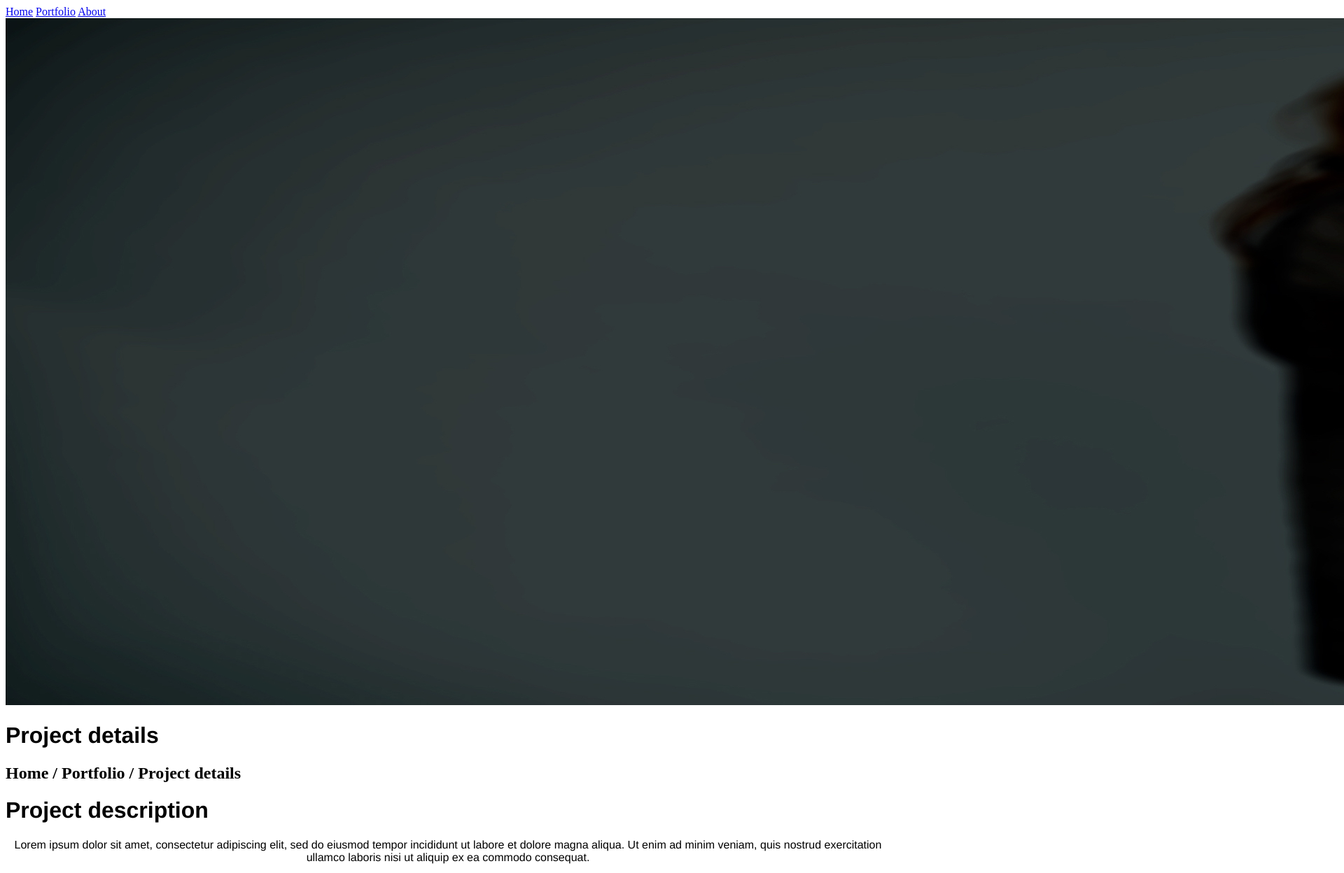
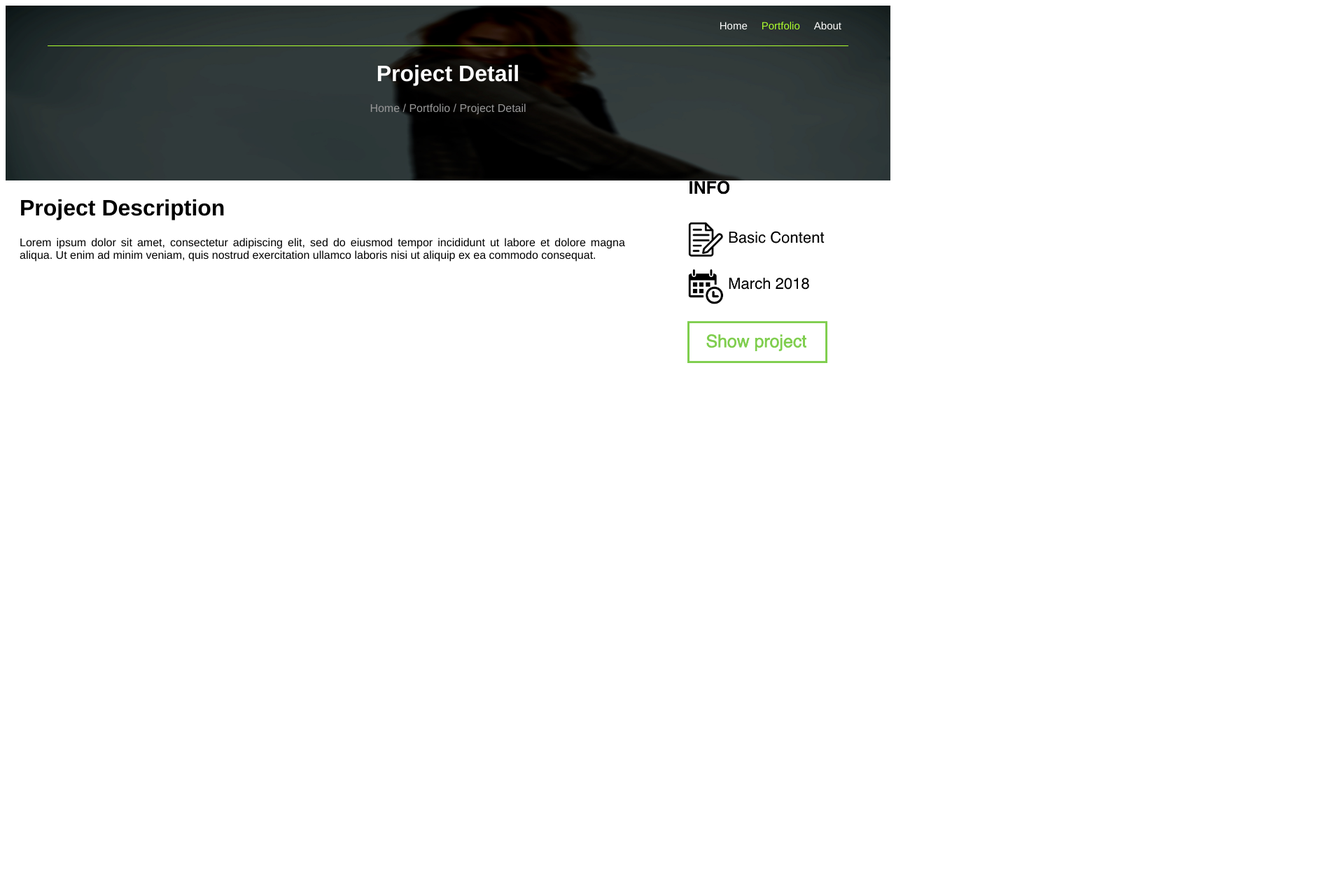
Before and after one commit to IdaMejer/KEA---1st-Semester-Exam, a plain HTML site: page Basic_Content.html in a window 1280 px wide. Shown: the top 1248 px of the page at 70% size, 1920 px wide, since content can reach past the window. After the commit the page ends 800 px from the top, so only its background shows below. Drawn offline with Linux system fonts and the light colour scheme.

```diff
--- a/Basic_Content.html
+++ b/Basic_Content.html
@@ -9,30 +9,38 @@
 
     <title>Ida Mejer - Portfolio Website</title>
 
-    </head>
+</head>
 
-    <body>
+<body>
 
-   <div class="topnav">
-  <a href="Portfolio_index.html">Home</a>
-  <a href="#portfolio">Portfolio</a>
-  <a href="Portfolio_about.html">About</a>
-</div>
+    <div class="headline">
+        <div class="topnav-right">
+            <a href="index.html">Home</a>
+            <a class="selected" href="#portfolio">Portfolio</a>
+            <a href="Portfolio_about.html">About</a>
+        </div>
 
-        <img src="images/IdaMejer_test14631.jpg" alt="Ida Mejer">
-
-        <h1>
-        Project details</h1>
-        <h2>
-        Home / Portfolio / Project details</h2>
-
-        <h1>
-        Project description</h1>
-        <p>
+        <hr/>
 
 
-Lorem ipsum dolor sit amet, consectetur adipiscing elit, sed do eiusmod tempor incididunt ut labore et dolore magna aliqua. Ut enim ad minim veniam, quis nostrud exercitation ullamco laboris nisi ut aliquip ex ea commodo consequat. </p>
-        <img src="images/project-info1.png" alt="Project Info">
+        <h1>Project Detail</h1>
+        <p class="dark">Home / Portfolio / Project Detail</p>
 
-    </body>
+
+    </div>
+
+    <div class="description">
+
+        <div class="content-left">
+            <h1>Project Description</h1>
+            <p>Lorem ipsum dolor sit amet, consectetur adipiscing elit, sed do eiusmod tempor incididunt ut labore et dolore magna aliqua. Ut enim ad minim veniam, quis nostrud exercitation ullamco laboris nisi ut aliquip ex ea commodo consequat.</p>
+        </div>
+
+        <div class="content-right">
+            <a href="https://github.com/IdaMejer/KEA---1st-Semester-Exam/tree/master/Basic%20Content" target="_blank"><img src="images/project-info1.png" alt="project-info"></a>
+        </div>
+    </div>
+
+</body>
+
 </html>
--- a/style.css
+++ b/style.css
@@ -38,9 +38,10 @@ h1 {
     text-align: center;
 }
 .headline .dark {
-    color:#CCCCCC;
+    color:#999999;
 }
 .topnav-right {
+    font-size: 20px;
     float: right;
     margin-right: 60px;
 }
@@ -55,13 +56,13 @@ h1 {
 
 
     padding: 20px 10px 20px 10px;
-
+     font-size: 20px;
     float: left;
     font-family: Helvetica;
     color: #FFFFFF;
     text-align: right;
     text-decoration: none;
-    font-size: 10px;
+    font-size: 15px;
     float: left;
 }
 
@@ -70,6 +71,8 @@ button {
     color: #FFFFFF;
     background-color: greenyellow;
     text-align: center;
+    font-size: 20px;
+    padding: 10px;
 
 }
 
@@ -101,7 +104,7 @@ button {
     width:30%;
 }
 .content-right img {
-    width:140px;
+    width:200px;
 }
 
 .description {
```
Also changed, not shown: Basic_Animation.html (+1 -5 lines), Portfolio_about.html (+13 -10 lines), UX_Design.html (+1 -5 lines), 2 other files.
